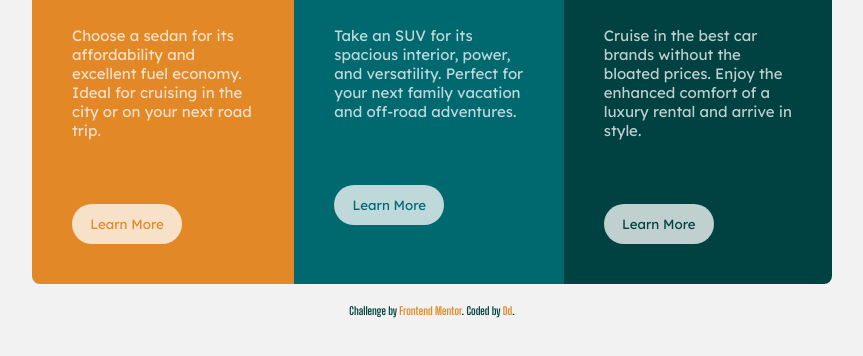
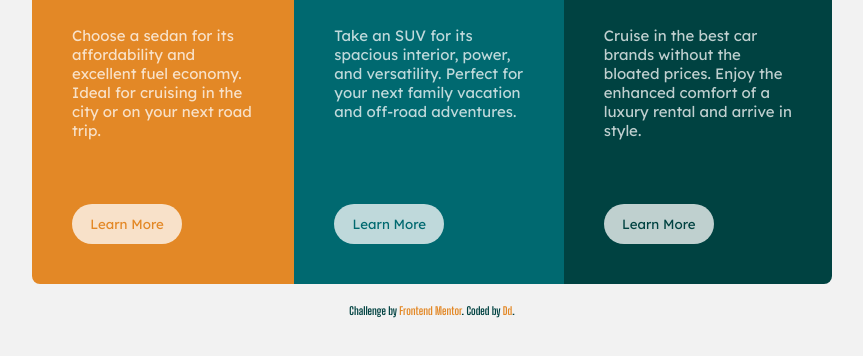
Before and after one commit to Durgathev/three-column-previewcard, a plain HTML site: page index.html in a window 1280 px wide. Shown: the part 312-668 px from the top of the page, without its empty margins (208-1071 px from the left). Drawn offline with Linux system fonts and the light colour scheme.

Commit message:
Update style.css

```diff
--- a/style.css
+++ b/style.css
@@ -25,6 +25,9 @@ p{
   font-size: 15px;
   font-weight: 400;
 }
+body{
+  background-color: var(--light_grey);
+}
 main{
   min-height: 100vh;
   max-width: 1440px;
@@ -43,6 +46,7 @@ main{
   padding: 2.5rem;
   display:flex;
   flex-direction: column;
+  justify-content:space-between;
   gap:4rem;
 }
 .card-img{
```
